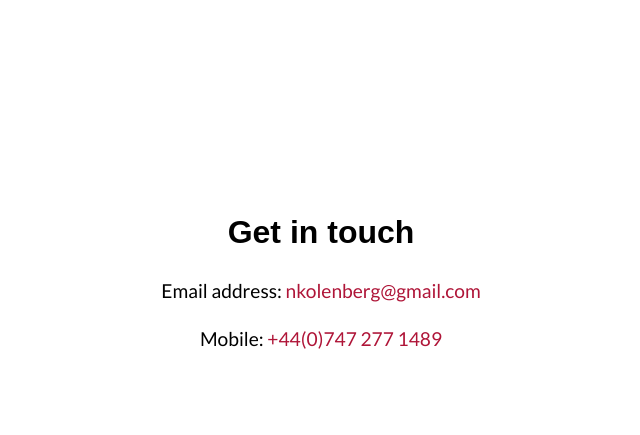
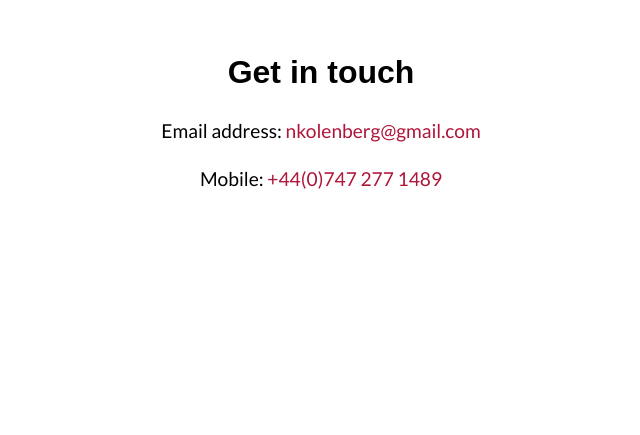
Before and after one commit to n8kolenberg/n8kolenberg.github.io, a plain HTML site: page index.html in a window 1280 px wide. Shown: the part 5449-5884 px from the top of the page, without its empty margins (319-959 px from the left). After the commit the page ends 5724 px from the top, so only its background shows below. Drawn offline with Linux system fonts and the light colour scheme; a web font is replaced by a local one.

Commit message:
Still adjusting contact box layout

```diff
--- a/css/style.css
+++ b/css/style.css
@@ -455,6 +455,10 @@ section {
 }
 
 
+.contact .content {
+    top: 375rem;
+}
+
 
 .contact .content h1 {
     font-size: 2rem;
@@ -485,7 +489,7 @@ section {
     margin: auto;
     padding-bottom: 3rem;
     position: absolute;
-    top: 360rem;
+    top: 350rem;
     left: 0;
     bottom: 0;
     right: 0;
```
